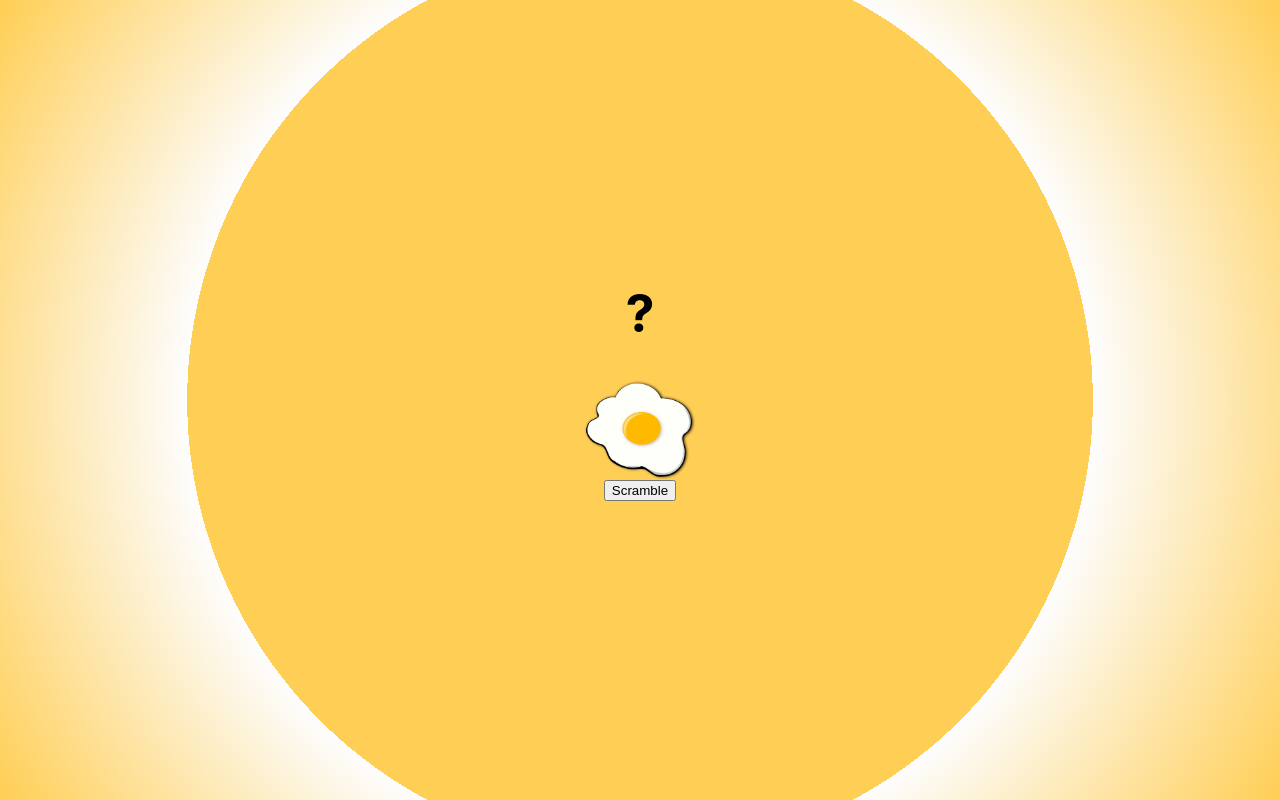
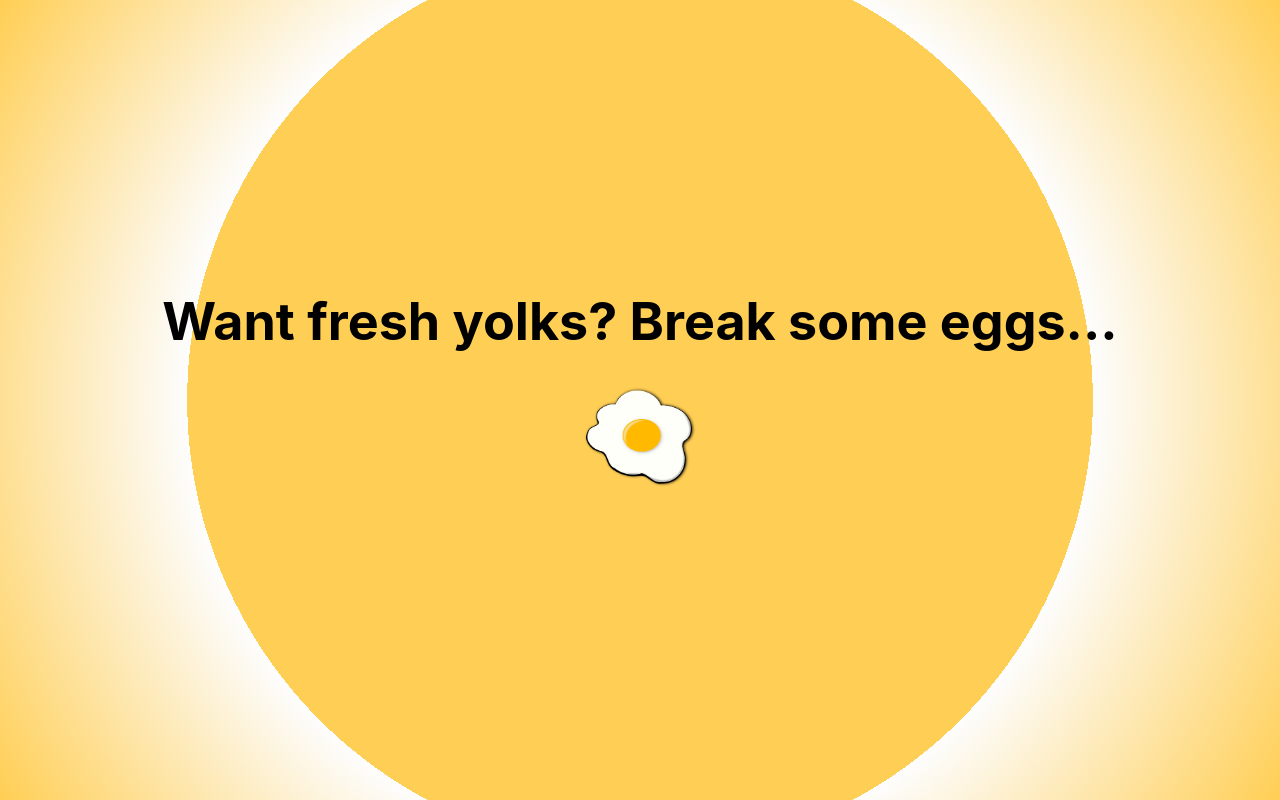
Before and after one commit to meyermatt22/dadYolks, a React (Create React App) app: page / in a window 1280 px wide. Built offline with nearby package versions, Linux system fonts and the light colour scheme; no server answers.

Commit message:
yolks image design

```diff
--- a/src/App.js
+++ b/src/App.js
@@ -25,6 +25,7 @@ function App() {
 
   // Fetch a random joke when the component mounts
   useEffect(() => {
+    // preventDefault();
     fetchRandomJoke();
   }, []); // Empty dependency array means it only runs once when the component mounts
 
@@ -35,9 +36,12 @@ function App() {
   return (
     <div className="App">
       <header className="App-header">
-        <h1>?</h1>
-        <img src={yolk} className='App-yolk' alt="yolk"/>
-        <button onClick={handleNewJokeClick}>Scramble</button>
+        <h1>Want fresh yolks? Break some eggs...</h1>
+        {/* <img src={yolk} className='App-yolk' alt="yolk"/>
+        <button onClick={handleNewJokeClick}>Scramble</button> */}
+        <a href="#" onClick={handleNewJokeClick}>
+          <img src={yolk} className='App-yolk' alt="yolk"/>
+        </a>
         <p className='joke'>{joke}</p>
       </header>
     </div>
```
